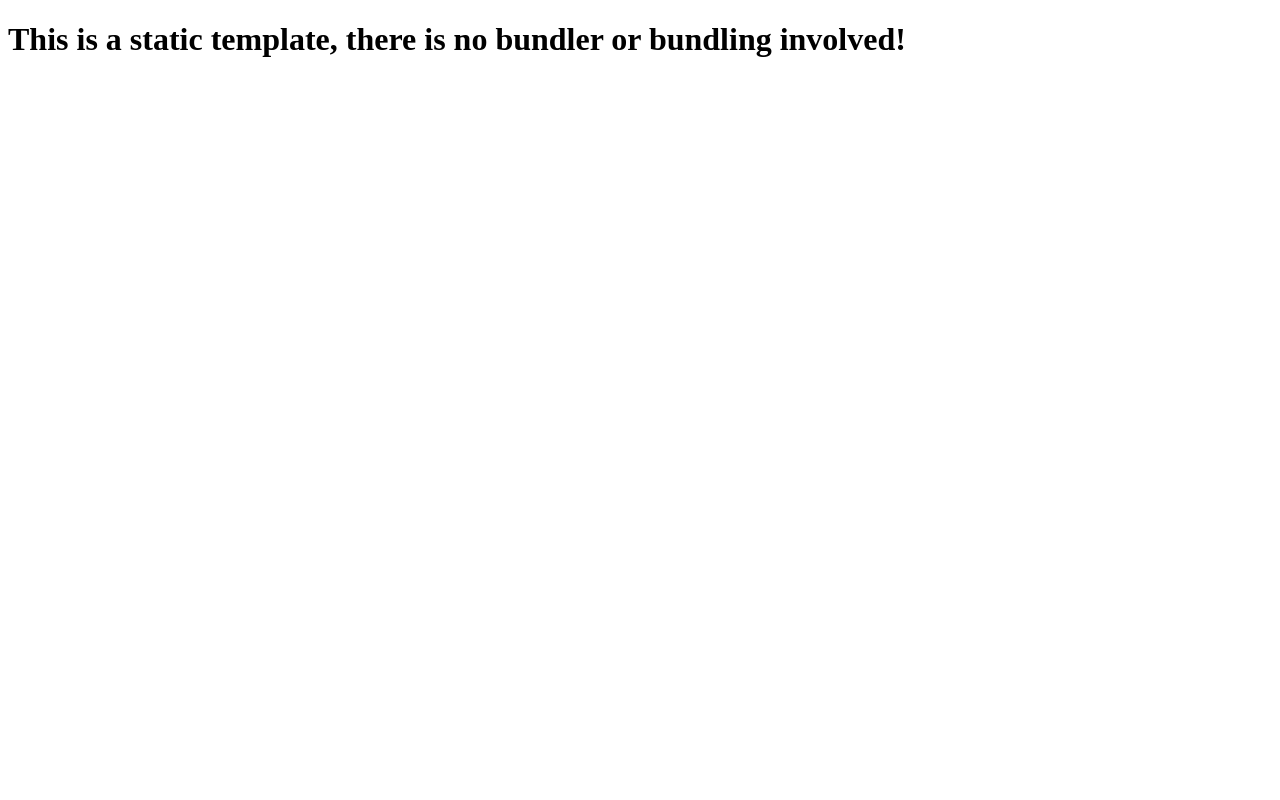
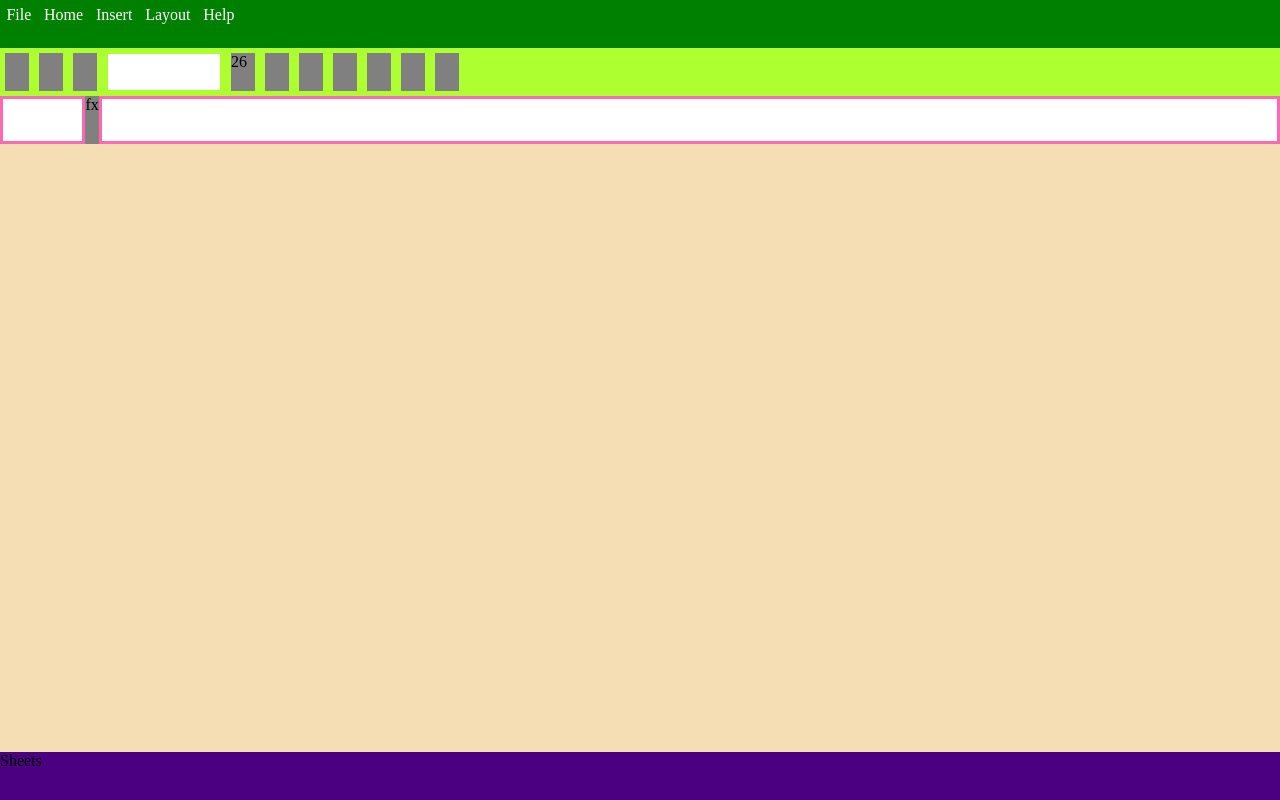
Before and after one commit to Shubhcs01/MsExcelClone, a website: page index.html in a window 1280 px wide. Drawn offline with Linux system fonts and the light colour scheme.

Commit message:
html and css updated

```diff
--- a/index.html
+++ b/index.html
@@ -1,12 +1,39 @@
 <!DOCTYPE html>
 <html lang="en">
   <head>
-    <meta charset="UTF-8">
-    <meta name="viewport" content="width=device-width, initial-scale=1.0">
-    <meta http-equiv="X-UA-Compatible" content="ie=edge">
-    <title>Static Template</title>
+    <meta charset="UTF-8" />
+    <meta name="viewport" content="width=device-width, initial-scale=1.0" />
+    <meta http-equiv="X-UA-Compatible" content="ie=edge" />
+    <title>MY EXCEL</title>
+    <link rel="stylesheet" href="style.css" />
   </head>
   <body>
-    <h1>This is a static template, there is no bundler or bundling involved!</h1>
+    <div class="page-action-cont">
+      <div class="home">File</div>
+      <div class="home">Home</div>
+      <div class="home">Insert</div>
+      <div class="home">Layout</div>
+      <div class="home">Help</div>
+    </div>
+    <div class="cell-prop-cont">
+      <div class="cell-icon"></div>
+      <div class="cell-icon"></div>
+      <div class="cell-icon"></div>
+      <div class="font"></div>
+      <div class="font-size">26</div>
+      <div class="cell-icon"></div>
+      <div class="cell-icon"></div>
+      <div class="cell-icon"></div>
+      <div class="cell-icon"></div>
+      <div class="cell-icon"></div>
+      <div class="cell-icon"></div>
+    </div>
+    <div class="address-bar-container">
+      <div class="box-1"></div>
+      <div class="box-2">fx</div>
+      <div class="box-3"></div>
+    </div>
+    <div class="grid-container"></div>
+    <div class="sheet-action-cont">Sheets</div>
   </body>
 </html>
--- /dev/null
+++ b/style.css
@@ -0,0 +1,75 @@
+* {
+  box-sizing: border-box;
+}
+
+body {
+  margin: 0;
+  padding: 0;
+}
+
+.page-action-cont {
+  background-color: green;
+  height: 3rem;
+  display: flex;
+  justify-content: flex-start;
+}
+
+.cell-prop-cont {
+  background-color: greenyellow;
+  height: 3rem;
+  display: flex;
+  justify-content: flex-start;
+}
+
+.address-bar-container {
+  background-color: hotpink;
+  height: 3rem;
+  display: flex;
+  justify-content: flex-start;
+}
+
+.grid-container {
+  background-color: wheat;
+  height: calc(100vh - (4 * 3rem));
+}
+
+.sheet-action-cont {
+  background-color: indigo;
+  height: 3rem;
+}
+
+.home {
+  color: white;
+  padding: 0.4rem;
+}
+
+.cell-icon,
+.font-size {
+  background-color: grey;
+  width: 1.5rem;
+  margin: 5px;
+}
+
+.font {
+  background-color: white;
+  width: 7rem;
+  margin: 6px;
+}
+
+.box-1,
+.box-3 {
+  background-color: white;
+  margin: 3px;
+}
+
+.box-1 {
+  width: 5rem;
+}
+
+.box-3 {
+  width: calc(100% - 6rem);
+}
+
+.box-2 {
+  background-color: grey;
+}
```
